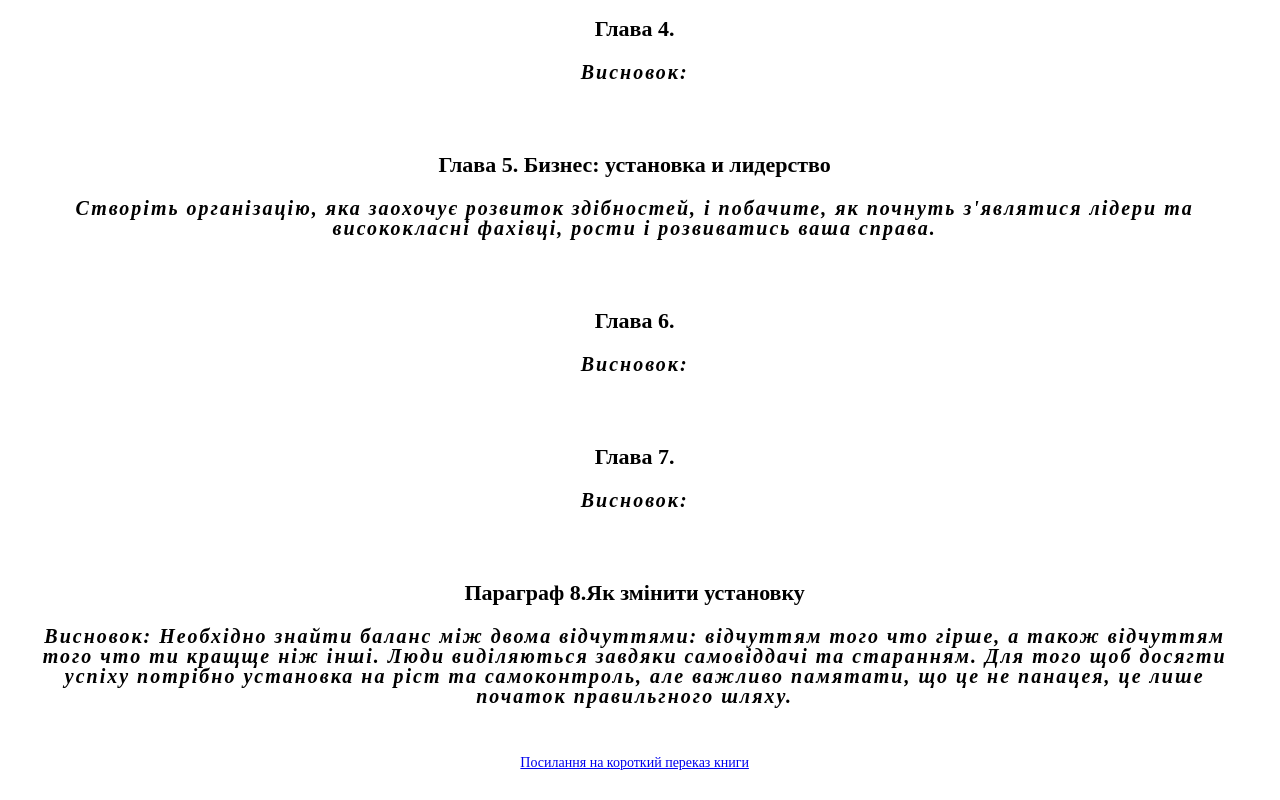
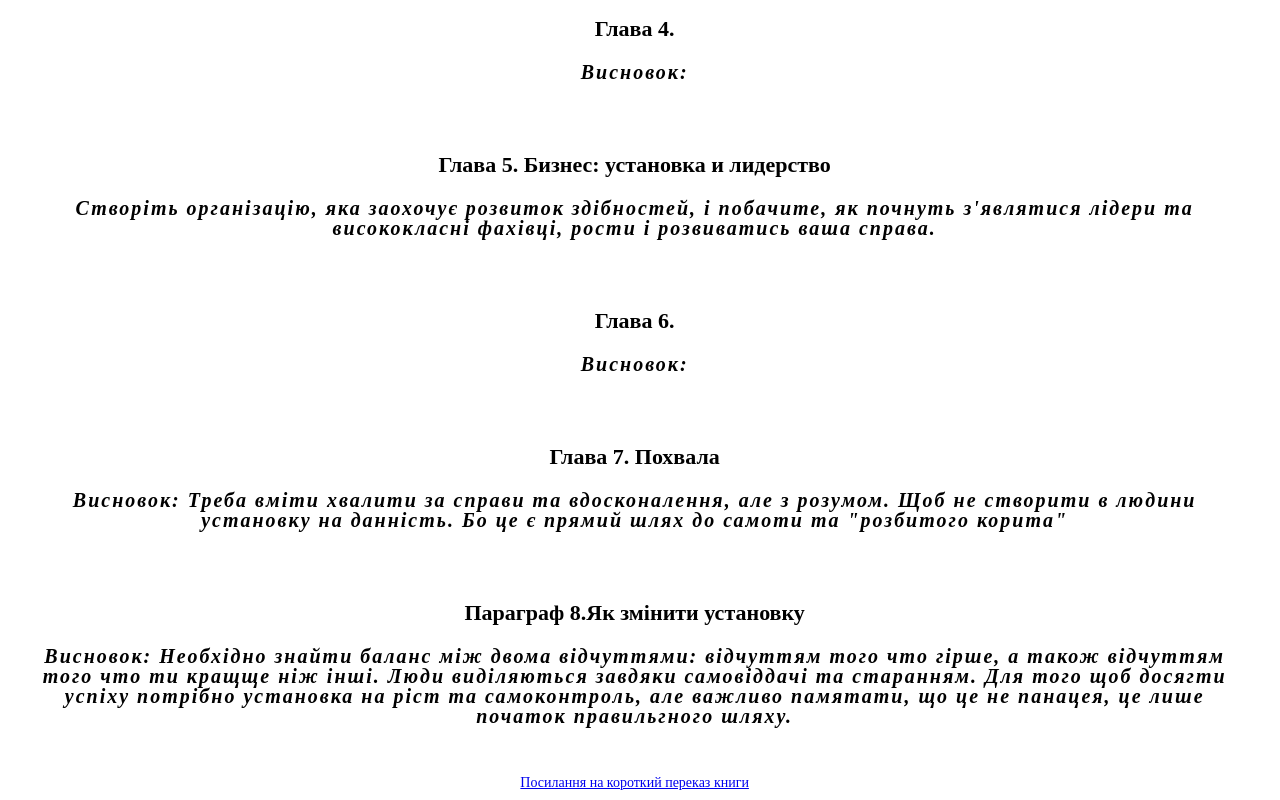
Before and after one commit to Pablo-Lipchanskyi/Soft-Slills-project-group-19, a plain HTML site: page index.html in a window 1280 px wide. Shown: the part 1232-2032 px from the top of the page. Drawn offline with Linux system fonts and the light colour scheme.

Commit message:
added chapter#7

```diff
--- a/index.html
+++ b/index.html
@@ -53,8 +53,10 @@
     </div>
 
     <div>
-      <h3>Глава 7.</h3>
-      <p>Висновок:</p>
+      <h3>Глава 7. Похвала</h3>
+      <p>Висновок: Треба вміти хвалити за справи та вдосконалення, але з розумом. Щоб не створити в людини
+        установку на данність. Бо це є прямий шлях до самоти та "розбитого корита"
+      </p>
     </div>
 
     <div>
```
